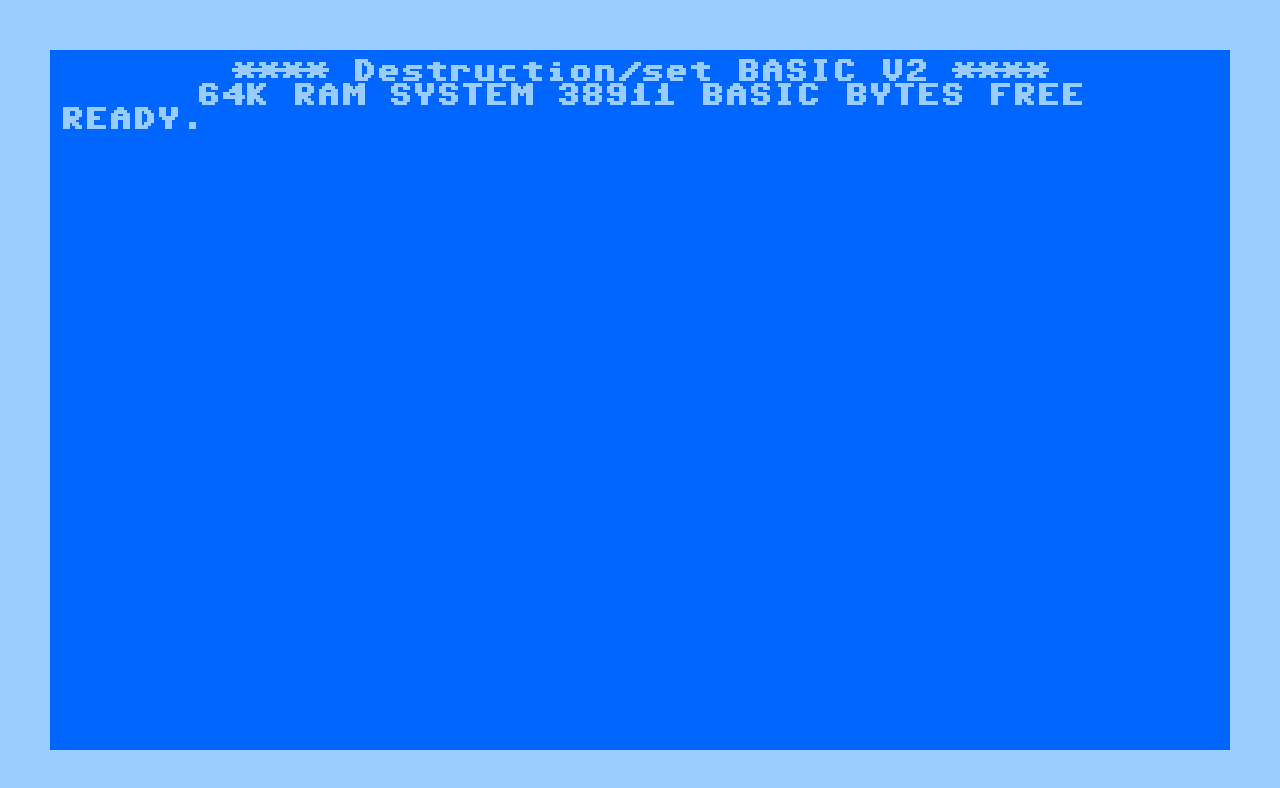
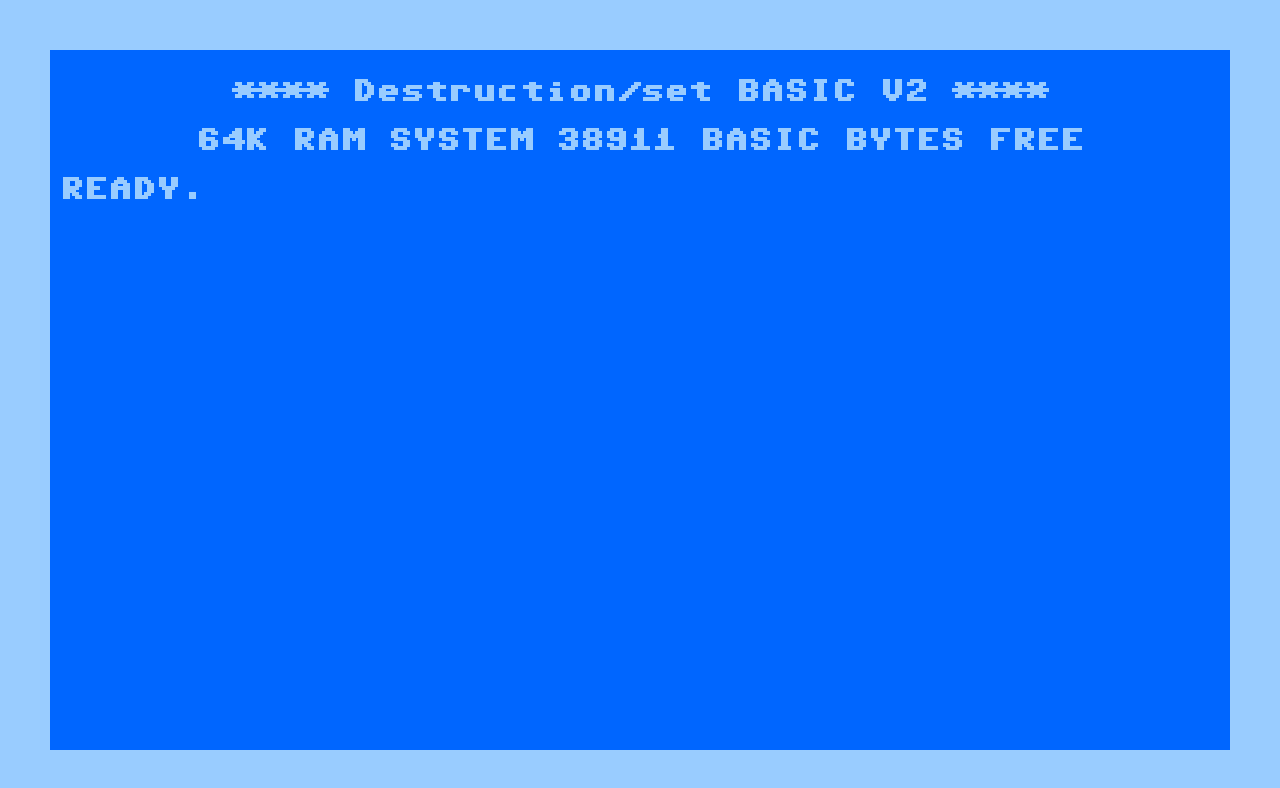
Before and after one commit to destructionset/destructionset.github.io, a plain HTML site: page index.html in a window 1280 px wide. Drawn offline with nearby package versions, Linux system fonts and the light colour scheme.

Commit message:
Fix header spacing.

```diff
--- a/index.html
+++ b/index.html
@@ -11,7 +11,7 @@
   <div id="topBorder"></div>
   <div id="header">
     <p id="topSpacer">&nbsp;</p>
-    <p>**** Destruction/set BASIC V2 ****</p>
+    <p style="padding: 20px 0 25px 0;">**** Destruction/set BASIC V2 ****</p>
     <p>64K RAM SYSTEM 38911 BASIC BYTES FREE </p>
   </div>
   READY.
--- a/styles.css
+++ b/styles.css
@@ -33,11 +33,12 @@ p {
 
 #header {
   text-align: center;
+  padding-bottom: 25px;
 }
 
 #topBorder {
   position: fixed;
-  gop: 0;
+  top: 0;
   left: 0;
   height: 50px;
   width: 100%;
```
